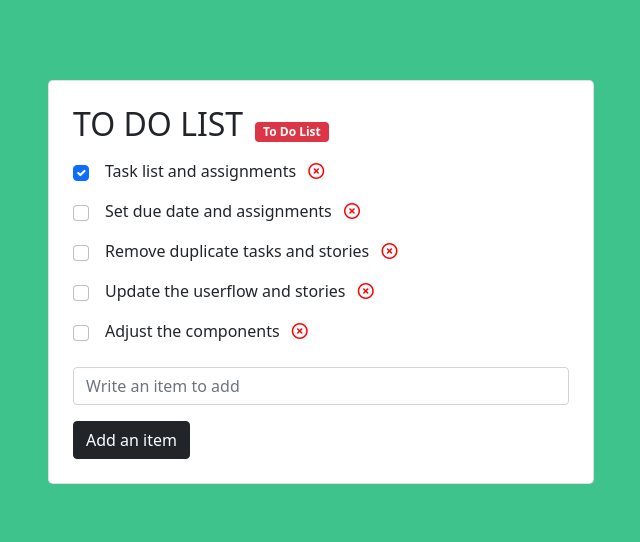
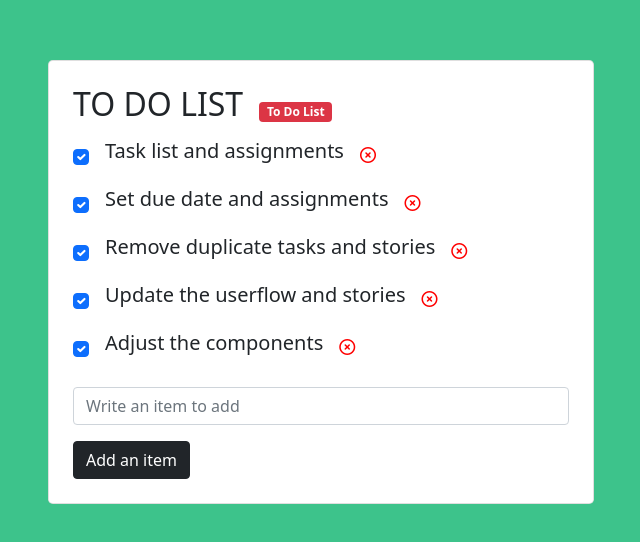
Before and after one commit to ItsKristian01/vue-todolist, a plain HTML site: page index.html in a window 1280 px wide. Shown: the part 118-660 px from the top of the page, without its empty margins (319-959 px from the left). Drawn offline with nearby package versions, Linux system fonts and the light colour scheme.

Commit message:
added dynamically items

```diff
--- a/index.html
+++ b/index.html
@@ -23,55 +23,58 @@
   </head>
   <body>
     <div id="app">
-        <section class="vh-100" style="background-color: #3dc38b;">
+      <section class="vh-100" style="background-color: #3dc38b">
         <div class="container py-5 h-100">
-              <div class="row d-flex justify-content-center align-items-center h-100">
+          <div
+            class="row d-flex justify-content-center align-items-center h-100"
+          >
             <div class="col col-lg-8 col-xl-6">
               <div class="card rounded-3">
                 <div class="card-body p-4">
-
-                      <p class="mb-2"><span class="h2 me-2">TO DO LIST</span> <span
-                          class="badge bg-danger">To Do List</span></p>
+                  <p class="mb-2">
+                    <span class="h2 me-2">TO DO LIST</span>
+                    <span class="badge bg-danger ms-2">To Do List</span>
+                  </p>
 
                   <ul class="list-group rounded-0">
-                        <li class="list-group-item border-0 d-flex align-items-center ps-0">
-                          <input class="form-check-input me-3" type="checkbox" value="" aria-label="..." checked />
-                          <span>Task list and assignments
-                            <i class="fa-regular fa-circle-xmark ms-2" style="color: #fe0101;"></i>
-                        </span>
-                        </li>
-                        <li class="list-group-item border-0 d-flex align-items-center ps-0">
-                          <input class="form-check-input me-3" type="checkbox" value="" aria-label="..." />
-                          <span>Set due date and assignments
-                            <i class="fa-regular fa-circle-xmark ms-2" style="color: #fe0101;"></i>
-                          </span>
-                        </li>
-                        <li class="list-group-item border-0 d-flex align-items-center ps-0">
-                          <input class="form-check-input me-3" type="checkbox" value="" aria-label="..." />
-                          <span>Remove duplicate tasks and stories
-                            <i class="fa-regular fa-circle-xmark ms-2" style="color: #fe0101;"></i>
-                          </span>
-                        </li>
-                        <li class="list-group-item border-0 d-flex align-items-center ps-0">
-                          <input class="form-check-input me-3" type="checkbox" value="" aria-label="..." />
-                          <span>Update the userflow and stories
-                            <i class="fa-regular fa-circle-xmark ms-2" style="color: #fe0101;"></i>
-                          </span>
-                        </li>
-                        <li class="list-group-item border-0 d-flex align-items-center ps-0">
-                          <input class="form-check-input me-3" type="checkbox" value="" aria-label="..." />
-                          <span>Adjust the components
-                            <i class="fa-regular fa-circle-xmark ms-2" style="color: #fe0101;"></i>
+                    <li
+                      class="list-group-item border-0 d-flex align-items-center ps-0"
+                      v-for="item in items">
+
+                      <!-- Checkbox -->
+                      <input
+                        class="form-check-input me-3"
+                        type="checkbox"
+                        value=""
+                        aria-label="..."
+                        checked/>
+
+                        <!-- Dynamically added items -->
+                      <h5>{{item}}</h5>
+
+                      <!-- Cross icon -->
+                      <span>
+                        <i
+                          class="fa-regular fa-circle-xmark ms-3"
+                          style="color: #fe0101"
+                        ></i>
                       </span>
                     </li>
                   </ul>
 
                   <div class="input-group flex-nowrap mt-3">
-                        <input type="text" class="form-control" placeholder="Write an item to add" aria-label="Write an item to add" aria-describedby="addon-wrapping">
+                    <input
+                      type="text"
+                      class="form-control"
+                      placeholder="Write an item to add"
+                      aria-label="Write an item to add"
+                      aria-describedby="addon-wrapping"
+                    />
                   </div>
 
-                      <button type="button" class="btn btn-dark mt-3">Add an item</button>
-
+                  <button type="button" class="btn btn-dark mt-3">
+                    Add an item
+                  </button>
                 </div>
               </div>
             </div>
--- a/js/script.js
+++ b/js/script.js
@@ -3,7 +3,16 @@ const { createApp } = Vue;
 createApp({
   data() {
     return {
-
+      items: {
+        item1: "Task list and assignments",
+        item2: "Set due date and assignments",
+        item3: "Remove duplicate tasks and stories",
+        item4: "Update the userflow and stories",
+        item5: "Adjust the components",
+      }
     }
   },
+  methods: {
+
+  }
 }).mount("#app");
```
Lines whose indentation alone changed are shown as unchanged.
